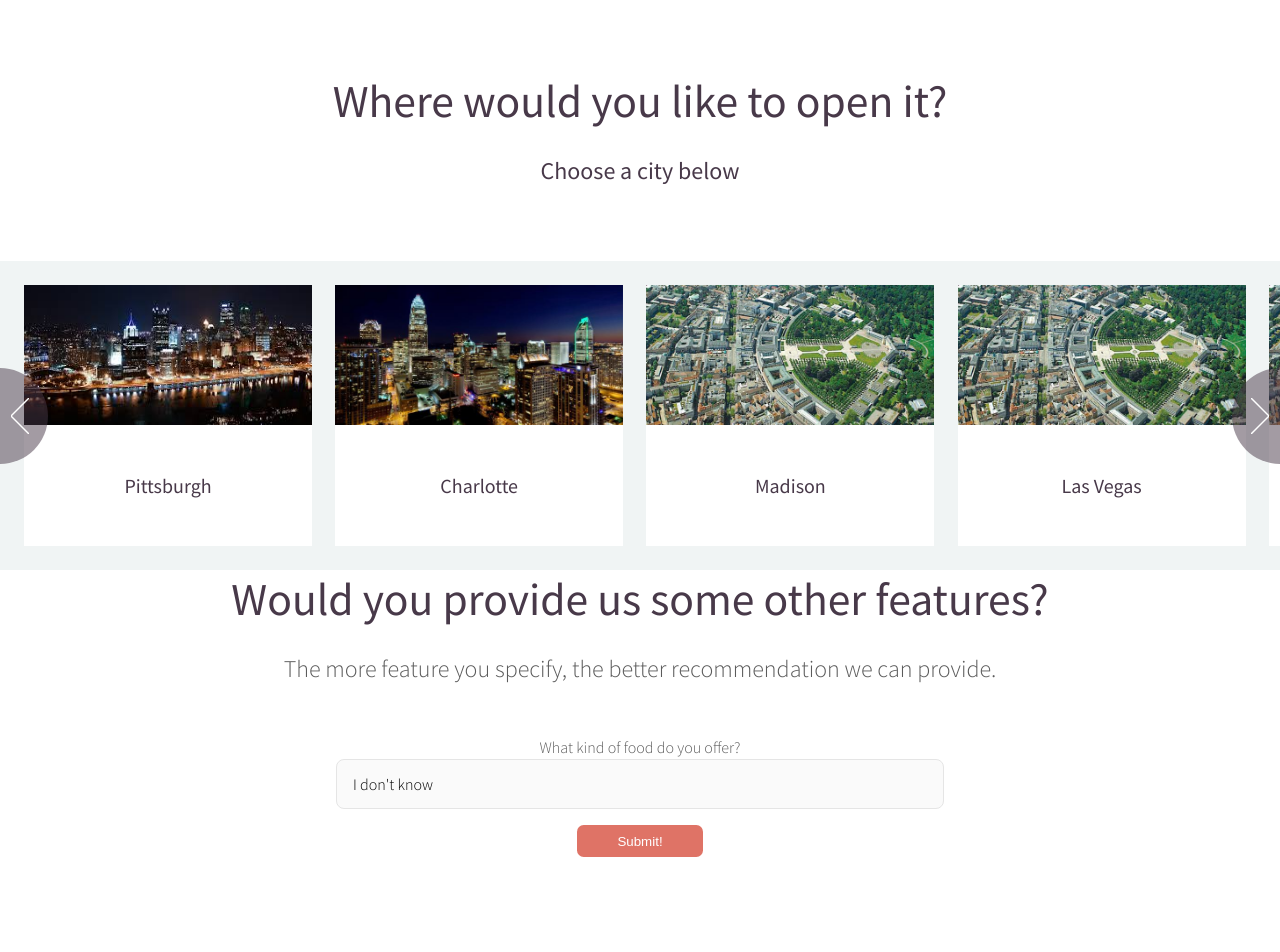
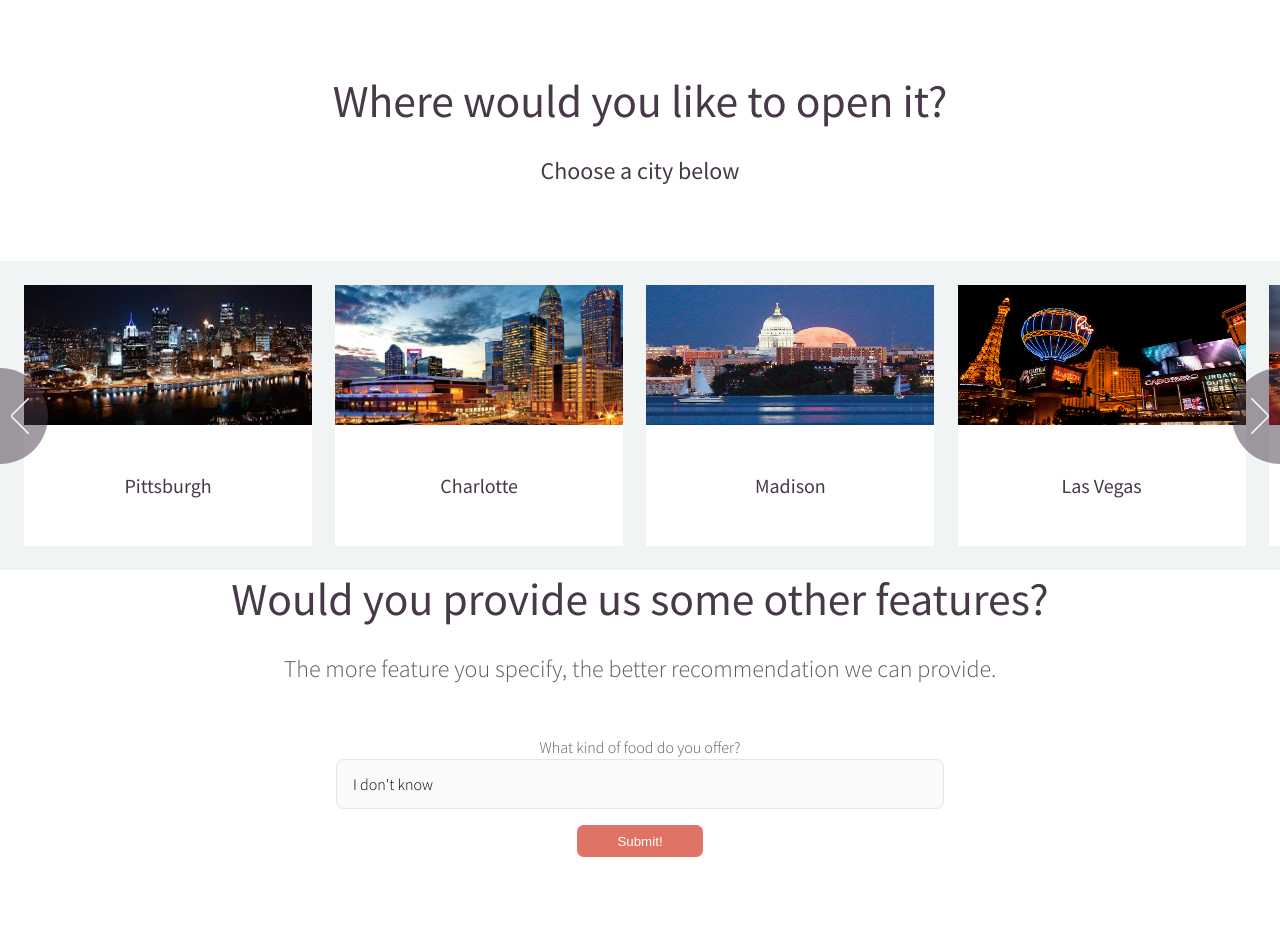
Before and after one commit to ThomasCJY/MyRestaurant_Recommender, a Flask app: page / in a window 1280 px wide. Shown: the part 800-1752 px from the top of the page. Run offline with Flask 2, Linux system fonts and the light colour scheme; parts of the project's set-up code (start-up, migrations or seed data) failed here and were passed over.

Commit message:
update pictures
update pictures

```diff
--- a/templates/index.html
+++ b/templates/index.html
@@ -101,7 +101,7 @@
 
 
             <article>
-              <a href="#main" class="image featured scrolly"  onclick="document.getElementById('city').value = 'Madison'; update_link()"><img src="{{ url_for('static', filename='images/Karls.jpg')}}" alt="" height="140" width="340" /></a>
+              <a href="#main" class="image featured scrolly"  onclick="document.getElementById('city').value = 'Madison'; update_link()"><img src="{{ url_for('static', filename='images/madison.jpg')}}" alt="" height="140" width="340" /></a>
               <header>
                <h3 onclick="document.getElementById('city').value = 'Madison'"><a href="#main" class = "scrolly">Madison</a></h3>
               </header>
@@ -109,7 +109,7 @@
 
 
             <article>
-              <a href="#main" class="image featured scrolly"  onclick="document.getElementById('city').value = 'Las Vegas'; update_link()"><img src="{{ url_for('static', filename='images/Karls.jpg')}}" alt="" height="140" width="340" /></a>
+              <a href="#main" class="image featured scrolly"  onclick="document.getElementById('city').value = 'Las Vegas'; update_link()"><img src="{{ url_for('static', filename='images/las.jpg')}}" alt="" height="140" width="340" /></a>
               <header>
                <h3 onclick="document.getElementById('city').value = 'Las Vegas'"><a href="#main" class = "scrolly">Las Vegas</a></h3>
               </header>
@@ -117,14 +117,14 @@
 
 
             <article>
-              <a href="#main" class="image featured scrolly"  onclick="document.getElementById('city').value = 'Phoenix'; update_link()"><img src="{{ url_for('static', filename='images/Karls.jpg')}}" alt="" height="140" width="340" /></a>
+              <a href="#main" class="image featured scrolly"  onclick="document.getElementById('city').value = 'Phoenix'; update_link()"><img src="{{ url_for('static', filename='images/ph.jpg')}}" alt="" height="140" width="340" /></a>
               <header>
                <h3 onclick="document.getElementById('city').value = 'Phoenix'"><a href="#main" class = "scrolly">Phoenix</a></h3>
               </header>
             </article>
 
             <article>
-              <a href="#main" class="image featured scrolly"  onclick="document.getElementById('city').value = 'Urbana-Champaign'; update_link()"><img src="{{ url_for('static', filename='images/Karls.jpg')}}" alt="" height="140" width="340" /></a>
+              <a href="#main" class="image featured scrolly"  onclick="document.getElementById('city').value = 'Urbana-Champaign'; update_link()"><img src="{{ url_for('static', filename='images/uc.jpg')}}" alt="" height="140" width="340" /></a>
               <header>
                <h3 onclick="document.getElementById('city').value = 'Urbana-Champaign'"><a href="#main" class = "scrolly">Urbana-Champaign</a></h3>
               </header>
```
Also changed, not shown: static/images/Charlotte.jpg, static/images/las.jpg (added), static/images/madison.jpg (added), static/images/ph.jpg (added), static/images/uc.jpg (added).
